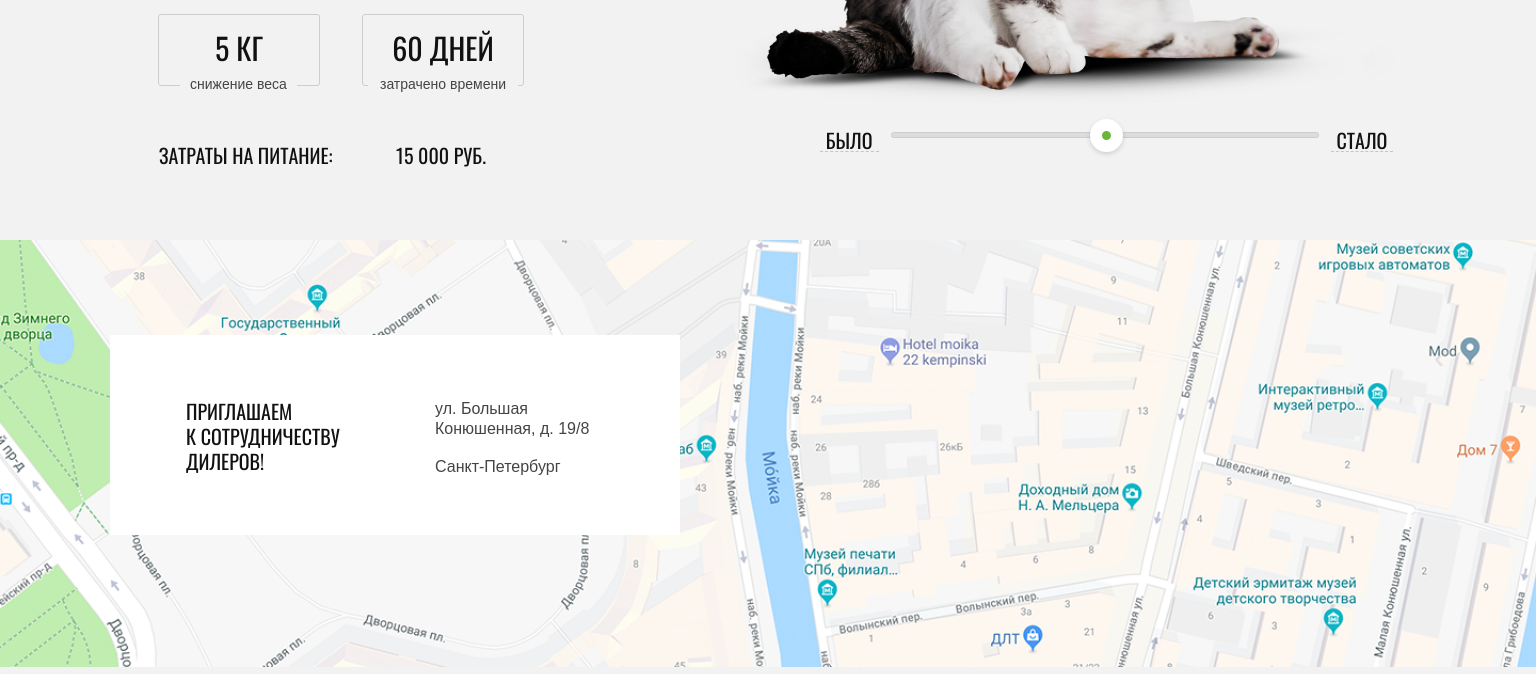
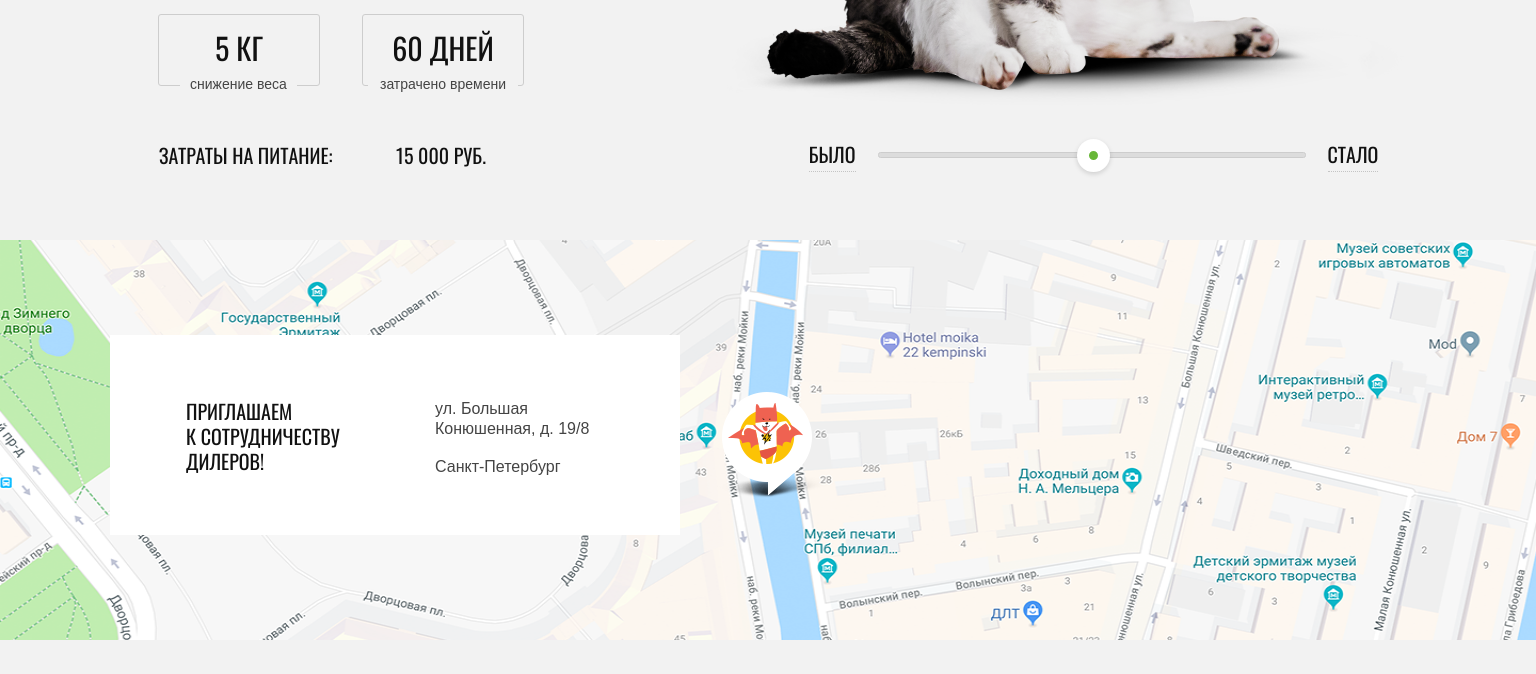
Before and after one commit to zirg3/550417-cat-energy, a website: page source/index.html in a window 1536 px wide. Shown: the part 2020-2694 px from the top of the page. Drawn offline with nearby package versions, Linux system fonts and the light colour scheme; files that its build step writes are made by us from their sources.

Commit message:
правки-2

```diff
--- a/source/sass/block/about-us.scss
+++ b/source/sass/block/about-us.scss
@@ -36,13 +36,17 @@
 .about-us__map-img {
   display: block;
   margin-top: -39px;
-  height: auto;
+  height: 400px;
 }
 
 .about-us__map-pin {
   position: absolute;
   top: 93px;
-  left: 97px;
+  left: 0;
+  right: 0;
+  margin-left: auto;
+  margin-right: auto;
+  display: block;
 }
 
 .about-us__box--grey {
@@ -91,13 +95,12 @@
 
   .about-us__map-img {
     width: 100%;
-    height: auto;
+    height: 400px;
     margin-top: -4px;
   }
 
   .about-us__map-pin {
     top: 148px;
-    left: 336px;
   }
 }
 
--- a/source/sass/block/example.scss
+++ b/source/sass/block/example.scss
@@ -205,6 +205,7 @@
     height: 6px;
     border-radius: 2.5px;
     background-color: #dcdcdc;
+    margin-top: 8px;
   }
 
   .example__contrl--toggle {
@@ -248,7 +249,7 @@
   }
 
   .example__value {
-    border-bottom: 1px dashed rgba(17, 17, 17, 0.2);
+    border-bottom: 1px dotted rgba(17, 17, 17, 0.2);
     font-size: 20px;
     margin-bottom: 66px;
   }
@@ -314,4 +315,27 @@
   .example__val {
     background-color: #f2f2f2;
   }
+
+  .example__slider {
+    margin-top: 8px;
+  }
+
+  .example__toggle {
+    margin-top: 34px;
+    margin-right: 26px;
+  }
+
+  .example__value {
+    padding: 0;
+    margin: 0;
+    padding-bottom: 7px;
+  }
+
+  .example__value--before {
+    margin-right: 10px;
+  }
+
+  .example__value--after {
+    margin-left: 10px;
+  }
 }
--- a/source/sass/block/line.scss
+++ b/source/sass/block/line.scss
@@ -215,10 +215,13 @@
     font-size: 36px;
     line-height: 36px;
     margin-bottom: 75px;
+    padding-left: 30px;
   }
 
   .line__ul-contact {
     margin-bottom: 47px;
+    padding-left: 70px;
+    padding-right: 40px;
   }
 
   .line__ul-contact li {
@@ -235,6 +238,8 @@
     display: flex;
     flex-wrap: wrap;
     margin-bottom: 10px;
+    padding-left: 70px;
+    padding-right: 40px;
   }
 
   .line__ul-add li:nth-of-type(2n) {
@@ -298,6 +303,11 @@
   .line__legend--extra::after {
     content: none;
   }
+
+  .line__text {
+    padding-left: 70px;
+    padding-right: 40px;
+  }
 }
 
 @media (min-width: 1300px) {
--- a/source/sass/block/program.scss
+++ b/source/sass/block/program.scss
@@ -169,8 +169,6 @@
 
   .program__contact {
     width: 768px;
-    padding-left: 70px;
-    padding-right: 40px;
   }
 
   .program__questionnaire li {
@@ -189,8 +187,6 @@
 
   .program__comment {
     width: 768px;
-    padding-left: 70px;
-    padding-right: 40px;
   }
 
   .program__comment-text {
@@ -208,8 +204,6 @@
 
   .program__extra {
     width: 768px;
-    padding-left: 70px;
-    padding-right: 40px;
   }
 
   .program__field-req {
@@ -230,7 +224,7 @@
   .program__btn {
     font-size: 20px;
     line-height: 20px;
-    width: 370px;
+    width: 284px;
   }
 
   .program__green-line {
```
Also changed, not shown: source/catalog.html (+2 -1 lines), source/form.html (+3 -2 lines).
